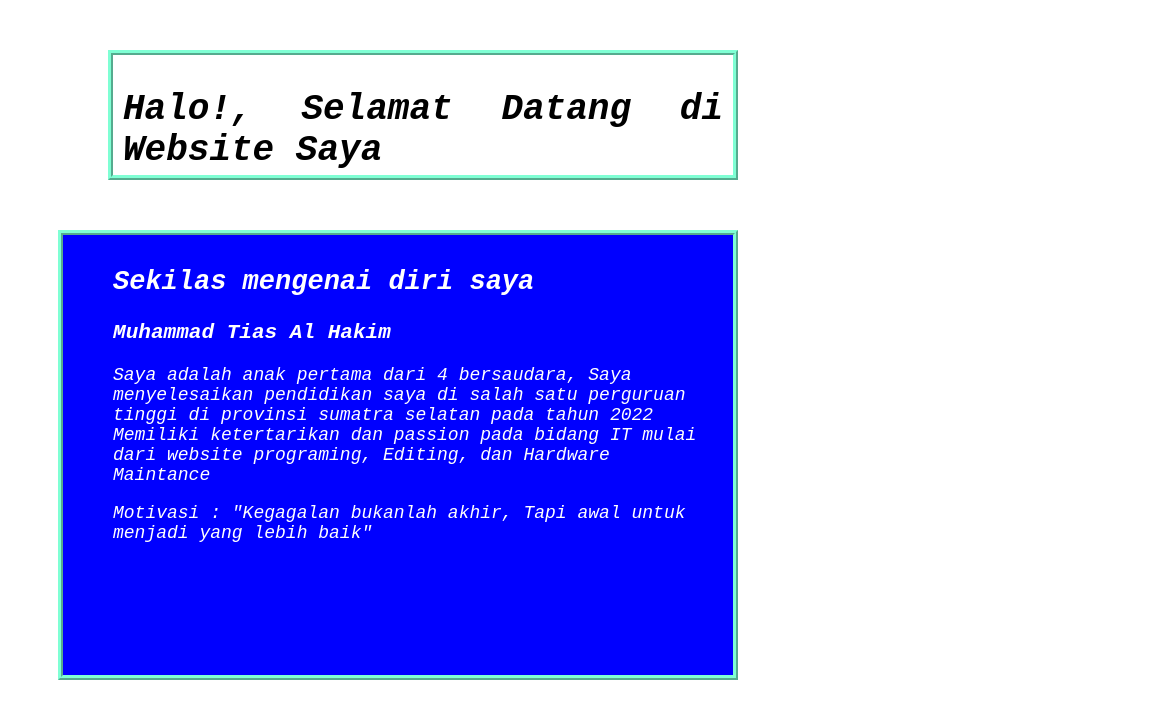
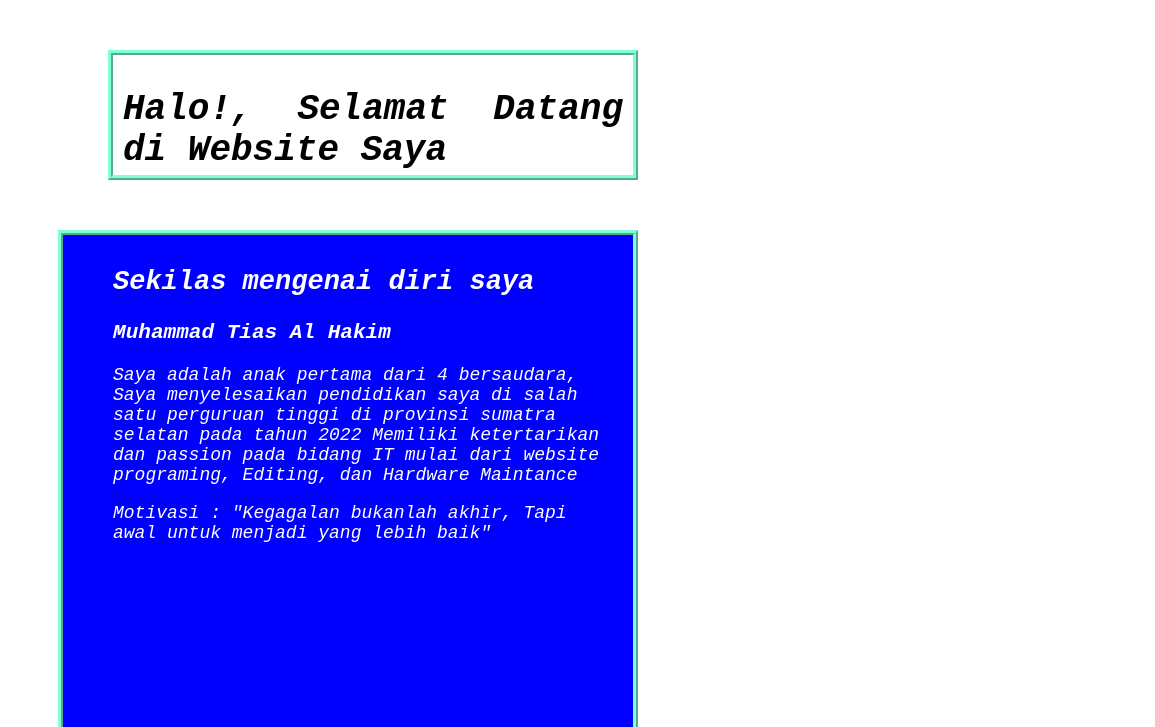
Before and after one commit to Tyas9/tyas9.github.io, a plain HTML site: page index.html in a window 1280 px wide. Shown: the top 727 px of the page, 0-1155 px from the left. Drawn offline with Linux system fonts and the light colour scheme.

Commit message:
style.css

```diff
--- a/style.css
+++ b/style.css
@@ -1,6 +1,6 @@
 div{
-    width: 600px;
-    height: 400px;
+    width: 500px;
+    height: 500px;
     border: ridge 5px aquamarine;
     padding: 10px 20px 30px 50px;
     margin: 50px 50px;
```
